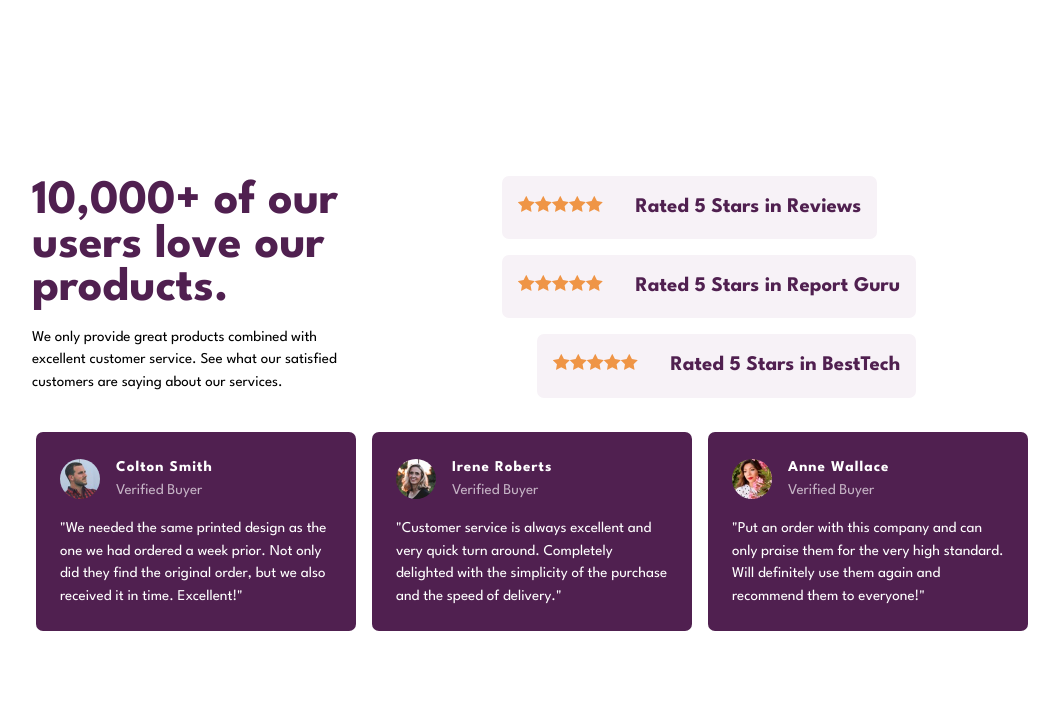
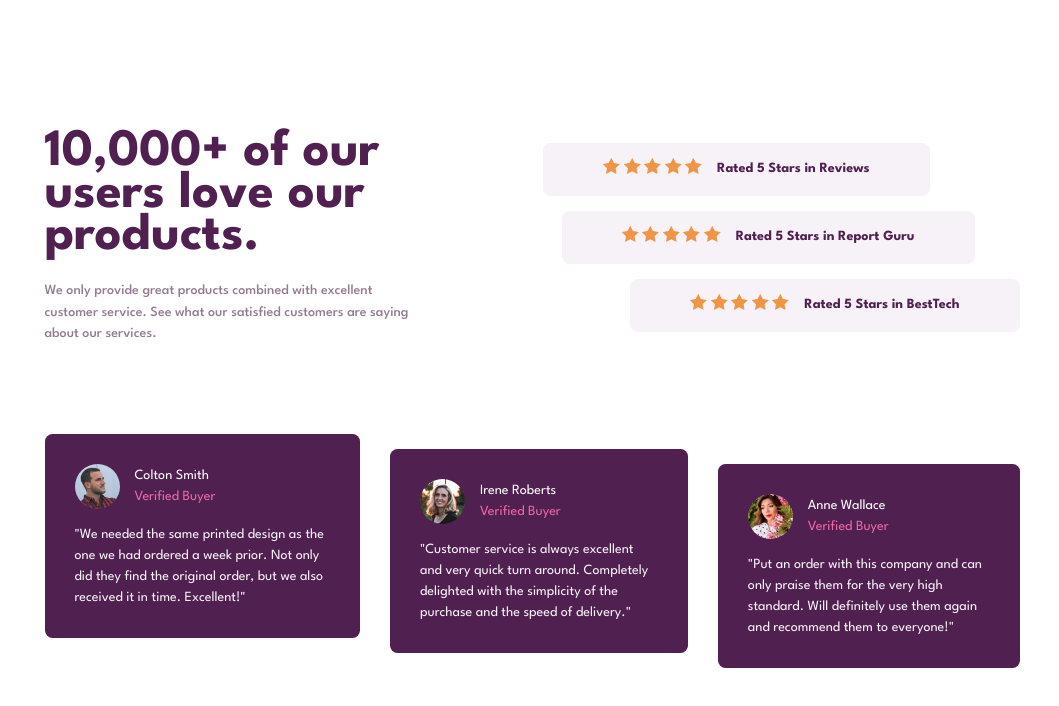
Before and after one commit to DrDardouri/FrontEnd-Challanges, a plain HTML site: page FrontendMentor/newbie/social-proof-section/index.html in a window 1280 px wide. Shown: the whole page, without its empty margins (108-1167 px from the left). Drawn offline with Linux system fonts and the light colour scheme.

Commit message:
social proof section v1.1

```diff
--- a/FrontendMentor/newbie/social-proof-section/index.html
+++ b/FrontendMentor/newbie/social-proof-section/index.html
@@ -14,76 +14,106 @@
         <title>Frontend Mentor | Social proof section</title>
     </head>
     <body>
-    <main class="container">
-      <header>
-        <h1 class="title">
+        <section>
+            <!-- FIRST ROW -->
+            <div class="row">
+                <div class="header">
+                    <h1 class="header__title">
                         10,000+ of our <br />
                         users love our <br />
                         products.
                     </h1>
-        <p>We only provide great products combined with excellent customer service. See what our satisfied customers are saying about our services.</p>
-      </header>
+                    <p class="header__body">We only provide great products combined with excellent customer service. See what our satisfied customers are saying about our services.</p>
+                </div>
 
                 <div class="ratings">
-        <div class="rating rt1">
-          <div class="start"><img src="images/icon-star.svg" alt="" /><img src="images/icon-star.svg" alt="" /><img src="images/icon-star.svg" alt="" /><img src="images/icon-star.svg" alt="" /><img src="images/icon-star.svg" alt="" /></div>
-          <p>Rated 5 Stars in Reviews</p>
+                    <!-- rating 1 -->
+                    <div class="rating">
+                        <div class="rating-stars">
+                            <img src="images/icon-star.svg" alt="star icon" />
+                            <img src="images/icon-star.svg" alt="star icon" />
+                            <img src="images/icon-star.svg" alt="star icon" />
+                            <img src="images/icon-star.svg" alt="star icon" />
+                            <img src="images/icon-star.svg" alt="star icon" />
                         </div>
-        <div class="rating rt2">
-          <div class="start"><img src="images/icon-star.svg" alt="" /><img src="images/icon-star.svg" alt="" /><img src="images/icon-star.svg" alt="" /><img src="images/icon-star.svg" alt="" /><img src="images/icon-star.svg" alt="" /></div>
-          <p>Rated 5 Stars in Report Guru</p>
+                        <span>Rated 5 Stars in Reviews</span>
                     </div>
-        <div class="rating rt3">
-          <div class="start"><img src="images/icon-star.svg" alt="" /><img src="images/icon-star.svg" alt="" /><img src="images/icon-star.svg" alt="" /><img src="images/icon-star.svg" alt="" /><img src="images/icon-star.svg" alt="" /></div>
-          <p>Rated 5 Stars in BestTech</p>
+
+                    <!-- rating 2 -->
+                    <div class="rating">
+                        <div class="rating-stars">
+                            <img src="images/icon-star.svg" alt="star icon" />
+                            <img src="images/icon-star.svg" alt="star icon" />
+                            <img src="images/icon-star.svg" alt="star icon" />
+                            <img src="images/icon-star.svg" alt="star icon" />
+                            <img src="images/icon-star.svg" alt="star icon" />
+                        </div>
+                        <span>Rated 5 Stars in Report Guru</span>
+                    </div>
+
+                    <!-- rating 3 -->
+                    <div class="rating">
+                        <div class="rating-stars">
+                            <img src="images/icon-star.svg" alt="star icon" />
+                            <img src="images/icon-star.svg" alt="star icon" />
+                            <img src="images/icon-star.svg" alt="star icon" />
+                            <img src="images/icon-star.svg" alt="star icon" />
+                            <img src="images/icon-star.svg" alt="star icon" />
+                        </div>
+                        <span>Rated 5 Stars in BestTech</span>
                     </div>
                 </div>
+                <!-- RATINGS/> -->
+            </div>
 
-      <!-- reviews -->
-      <div class="reviews">
-        <!-- review 1 -->
-        <div class="review rv1">
-          <div class="review__head">
-            <img src="images/image-colton.jpg" alt="" />
-            <div class="review__head--meta-info">
-              <p>Colton Smith</p>
-              <p>Verified Buyer</p>
+            <!-- SECOND ROW -->
+            <div class="row">
+                <!-- BOX 1 -->
+                <div class="box-review">
+                    <div class="box-head">
+                        <img class="box-head__img" src="images/image-colton.jpg" alt="" />
+                        <div class="box-info">
+                            <p class="box-head__name">Colton Smith</p>
+                            <p class="box-head__type">Verified Buyer</p>
                         </div>
                     </div>
-          <div class="review__body">
+                    <div class="box-body">
                         <p>"We needed the same printed design as the one we had ordered a week prior. Not only did they find the original order, but we also received it in time. Excellent!"</p>
                     </div>
                 </div>
+                <!-- BOX 1/> -->
 
-        <!-- review 2 -->
-        <div class="review rv2">
-          <div class="review__head">
-            <img src="images/image-irene.jpg" alt="" />
-            <div class="review__head--meta-info">
-              <p>Irene Roberts</p>
-              <p>Verified Buyer</p>
+                <!-- BOX 2 -->
+                <div class="box-review">
+                    <div class="box-head">
+                        <img class="box-head__img" src="images/image-irene.jpg" alt="" />
+
+                        <div class="box-info">
+                            <p class="box-head__name">Irene Roberts</p>
+                            <p class="box-head__type">Verified Buyer</p>
                         </div>
                     </div>
-          <div class="review__body">
+                    <div class="box-body">
                         <p>"Customer service is always excellent and very quick turn around. Completely delighted with the simplicity of the purchase and the speed of delivery."</p>
                     </div>
                 </div>
+                <!-- BOX 2/> -->
 
-        <!-- review 3 -->
-        <div class="review rv3">
-          <div class="review__head">
-            <img src="images/image-anne.jpg" alt="" />
-            <div class="review__head--meta-info">
-              <p>Anne Wallace</p>
-              <p>Verified Buyer</p>
+                <!-- BOX 3 -->
+                <div class="box-review">
+                    <div class="box-head">
+                        <img class="box-head__img" src="images/image-anne.jpg" alt="" />
+                        <div class="box-info">
+                            <p class="box-head__name">Anne Wallace</p>
+                            <p class="box-head__type">Verified Buyer</p>
                         </div>
                     </div>
-          <div class="review__body">
+                    <div class="box-body">
                         <p>"Put an order with this company and can only praise them for the very high standard. Will definitely use them again and recommend them to everyone!"</p>
                     </div>
                 </div>
+                <!-- BOX 3/> -->
             </div>
-      <!-- end of reviews -->
-    </main>
+        </section>
     </body>
 </html>
--- a/FrontendMentor/newbie/social-proof-section/style.css
+++ b/FrontendMentor/newbie/social-proof-section/style.css
@@ -5,6 +5,8 @@
     --clr-neutral-600: hsl(303, 10%, 53%);
     --clr-neutral-400: hsl(300, 24%, 96%);
     --clr-neutral-100: hsl(0, 0%, 100%);
+
+    --ff-base: "League Spartan", sans-serif;
 }
 
 * {
@@ -13,143 +15,190 @@
     box-sizing: border-box;
 }
 
-img {
-  max-width: 100%;
+html,
+body {
+    font-size: 0.9375rem;
+
+    font-family: var(--ff-base);
+    line-height: 1.5;
+    padding: 3rem 1.5rem;
 }
 
-body {
-  font-size: 0.9375rem;
-  font-family: "League Spartan", sans-serif;
-  text-align: center;
-  padding: 3rem 1rem;
-  line-height: 1.5;
+section {
+    display: flex;
+    flex-direction: column;
+    gap: 3rem;
 }
 
-.title {
+/* header and ratings */
+
+.row:first-of-type {
+    display: flex;
+    flex-direction: column;
+    gap: 3rem;
+}
+
+.header {
+    text-align: center;
+}
+
+.header__title {
+    font-size: 2.5rem;
     color: var(--clr-Primary-dark);
-  font-size: 2.3rem;
-  font-size: 700;
-  line-height: 0.9;
+    line-height: 0.8;
     margin-bottom: 1rem;
 }
 
-.container {
-  display: flex;
-  flex-direction: column;
-  gap: 2rem;
+.header__body {
+    color: var(--clr-neutral-600);
+    font-weight: 500;
 }
 
-.ratings,
-.reviews {
+.ratings {
     display: flex;
     flex-direction: column;
     gap: 1rem;
 }
 
 .rating {
+    text-align: center;
+    display: flex;
+    flex-direction: column;
+    justify-content: space-between;
+    padding: 1rem;
     background-color: var(--clr-neutral-400);
-  padding: 1rem;
-  border-radius: 7px;
+    border-radius: 0.5rem;
 }
 
-.rating p {
+.rating span {
+    font-weight: 700;
     color: var(--clr-Primary-dark);
-  font-weight: 700;
-  font-size: 1.3rem;
 }
 
-.review {
-  background-color: var(--clr-Primary-dark);
-  color: var(--clr-neutral-100);
-  padding: 1.5rem;
-  border-radius: 7px;
-  text-align: left;
+/* REVIEW BOXES */
+
+.row:last-of-type {
     display: flex;
     flex-direction: column;
     gap: 1rem;
-  max-width: 20rem;
 }
 
-.review__head {
+.box-review {
+    background-color: var(--clr-Primary-dark);
+    padding: 2rem;
+    border-radius: 0.5rem;
+    /* max-width: 20rem; */
+}
+
+.box-head {
     display: flex;
     gap: 1rem;
     align-items: center;
+    margin-bottom: 1rem;
 }
 
-.review__head img {
-  width: 40px;
-  height: 40px;
+.box-head img {
+    height: 45px;
+    width: 45px;
     border-radius: 50%;
 }
 
-.review__head--meta-info p:first-of-type {
-  font-weight: 700;
-  letter-spacing: 1px;
+.box-head__name {
+    color: var(--clr-neutral-100);
 }
 
-.review__head--meta-info p:last-of-type {
-  color: var(--clr-neutral-400);
-  opacity: 0.7;
+.box-head__type {
+    color: var(--clr-Primary-soft);
 }
 
-@media (min-width: 500px) {
-  body {
-    display: grid;
-    place-content: center;
-    min-height: 100vh;
-  }
-  .container {
-    max-width: 1000px;
-    margin: 0 auto;
-    display: grid;
-    grid-template-columns: 1fr 2fr;
-    /* gap: 5rem; */
-    grid-template-rows: 50% auto;
-    grid-template-areas:
-      "header  ratings "
-      "reviews  reviews";
+.box-body p {
+    color: var(--clr-neutral-400);
 }
 
-  header {
-    grid-area: header;
-    text-align: left;
-    place-self: center;
+@media (min-width: 500px) and (max-width: 999px) {
+    body,
+    html {
+        padding-left: 10%;
+        padding-right: 10%;
     }
 
-  .title {
+    .header__title {
         font-size: 3rem;
     }
 
+    .header__body {
+        max-width: 20rem;
+        margin: 0 auto;
+    }
+}
+
+@media (min-width: 1000px) {
+    body,
+    html {
+        width: 100%;
+        height: 100%;
+        display: grid;
+        place-content: center;
+    }
+
+    .row {
+        align-items: center;
+    }
+
+    section {
+        max-width: 65rem;
+        gap: 4rem;
+    }
+    .row:first-of-type {
+        flex-direction: row;
+        justify-content: space-between;
+    }
+
+    .header {
+        text-align: left;
+        width: 40%;
+    }
+
+    .header__title {
+        font-size: 3.5rem;
+        margin-bottom: 1.5rem;
+    }
+
     .ratings {
-    grid-area: ratings;
-    justify-content: center;
-    max-width: 40rem;
-    justify-self: center;
+        width: 60%;
+        align-items: flex-end;
     }
 
     .rating {
-    display: flex;
+        flex-direction: row;
         justify-content: space-between;
-    align-items: center;
+        gap: 1rem;
+        padding: 1rem 4rem;
+    }
+
+    .ratings .rating:nth-child(1) {
+        margin-right: 6rem;
+    }
+
+    .ratings .rating:nth-child(2) {
+        margin-right: 3rem;
+    }
+
+    .row:last-of-type {
+        flex-direction: row;
+        justify-content: space-between;
         gap: 2rem;
     }
 
-  .rt1 {
-    align-self: flex-start;
+    .box-review {
+        padding: 2rem;
     }
 
-  .rt2 {
-    align-self: center;
+    .box-review:nth-child(2) {
+        margin-top: 2rem;
     }
 
-  .rt3 {
-    align-self: flex-end;
-  }
-
-  .reviews {
-    grid-area: reviews;
-    display: flex;
-    flex-direction: row;
-    justify-content: center;
+    .box-review:nth-child(3) {
+        margin-top: 4rem;
     }
 }
```
Lines whose indentation alone changed are shown as unchanged.
